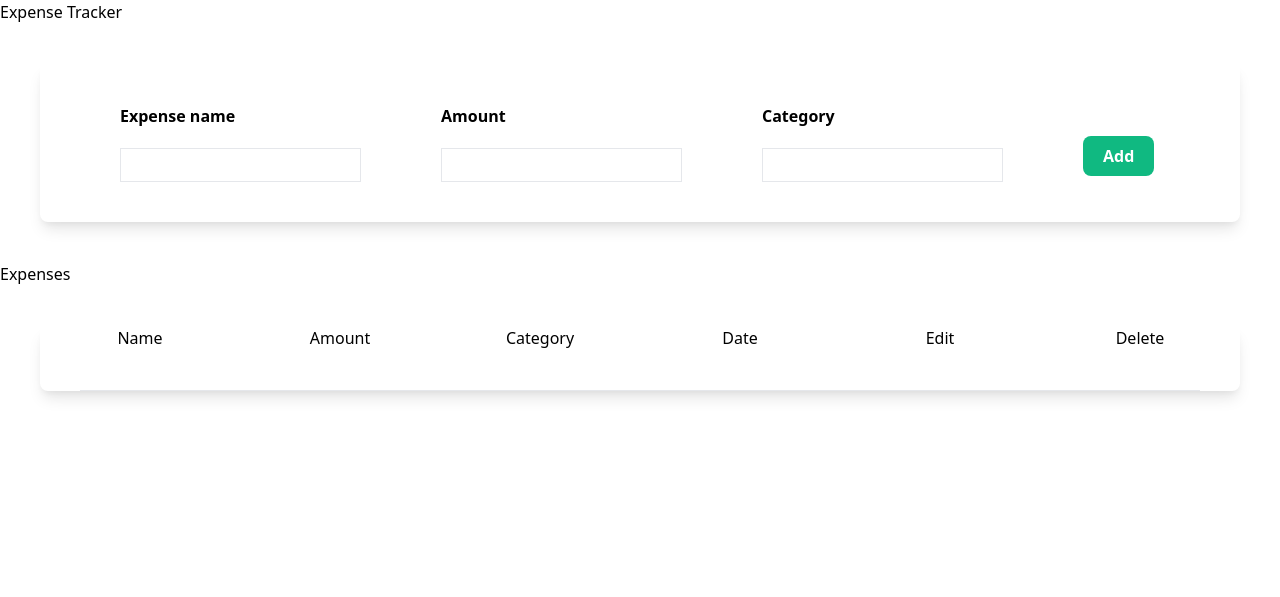
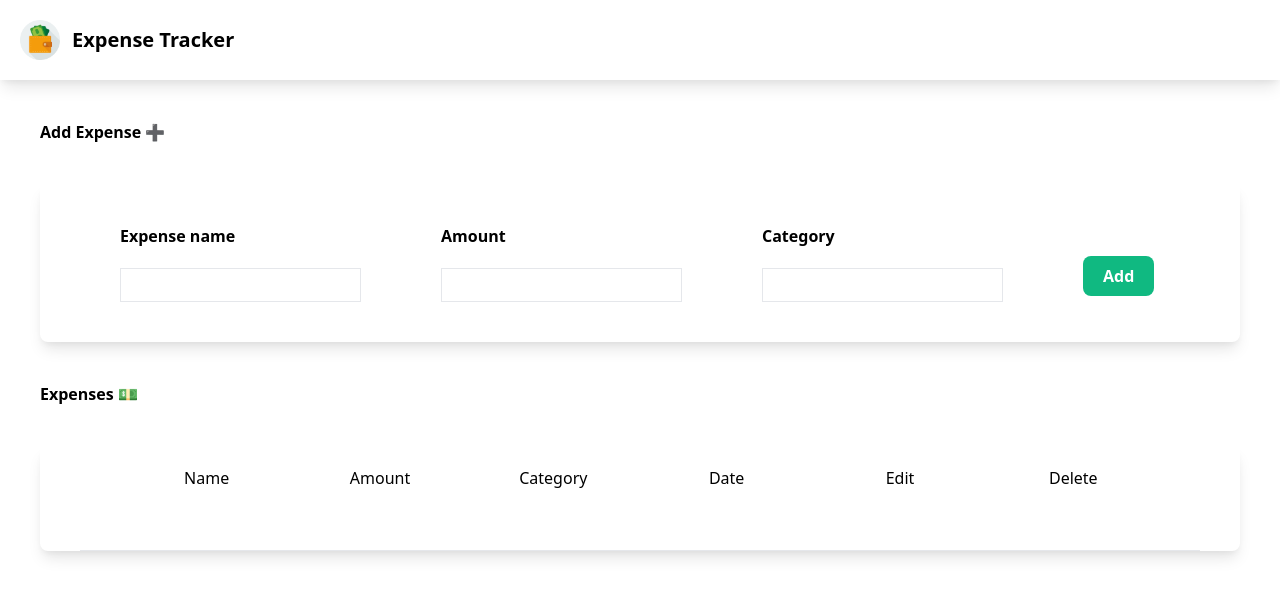
Before and after one commit to chebishev/DjangoProjectsUdemy, a Django app: page / in a window 1280 px wide. Shown: the top 597 px of the page. Run offline with Django 5.2, Linux system fonts and the light colour scheme; data that the repository does not hold is empty; style sheets or scripts are compiled from the project's sources.

Commit message:
refactor, add emojis

```diff
--- a/AdvancedExpenseTracker/expense_tracker/main_app/templates/main_app/base.html
+++ b/AdvancedExpenseTracker/expense_tracker/main_app/templates/main_app/base.html
@@ -9,6 +9,14 @@
     <title>Expense Tracker</title>
 </head>
 <body>
+    <nav class="shadow-lg p-5">
+        <div class="container flex flex-wrap justify-between items-center mx-auto">
+            <a href="#" class="flex">
+                <img class="h-10 mr-3" src="{% static 'main_app/images/wallet_icon.png' %}"/>
+                <span class="self-center text-xl font-semibold">Expense Tracker</span>
+            </a>
+        </div>
+    </nav>
     {% block content %}
     {% endblock %}
 </body>
--- a/AdvancedExpenseTracker/expense_tracker/main_app/templates/main_app/index.html
+++ b/AdvancedExpenseTracker/expense_tracker/main_app/templates/main_app/index.html
@@ -2,7 +2,8 @@
 {% load static %}
 {% block content %}
 
-<h1>Expense Tracker</h1>
+<div class="m-10 font-bold">Add Expense ➕
+</div>
 <form method="POST" class="shadow-lg m-10 rounded-lg">
     {% csrf_token %}
     <div class="form-container px-10 py-10 flex">
@@ -35,9 +36,9 @@
         </div>
     </div>
 </form>
-<div>Expenses</div>
+<div class="m-10 font-bold">Expenses 💵</div>
 <div class="shadow-lg m-10 rounded-lg">
-    <div class="expense-header flex flex-wrap space-x-40">
+    <div class="expense-header flex flex-wrap space-x-40 px-20 py-5">
         <span>Name</span>
         <span>Amount</span>
         <span>Category</span>
@@ -52,11 +53,11 @@
         <span class="font-bold">${{ expense.amount }}</span>
         <span class="font-bold">{{ expense.category }}</span>
         <span class="font-bold">{{ expense.date }}</span>
-        <span class="font-bold"><a href="{% url 'edit' expense.id %}"><img class="h-5" src="{% static 'main_app/edit_icon.png' %}"></a></span>
-        <span class="font-bold">
+        <span class="pl-24"><a href="{% url 'edit' expense.id %}"><img class="h-5" src="{% static 'main_app/images/edit_icon.png' %}"></a></span>
+        <span class="pl-22">
             <form method="POST" action="{% url 'delete' expense.id %}">
                 {% csrf_token %}
-                <button type="submit" name="delete"><img class="h-5" src="{% static 'main_app/delete_icon.png' %}"></button>
+                <button type="submit" name="delete"><img class="h-5" src="{% static 'main_app/images/delete_icon.png' %}"></button>
             </form>
         </span>
     </div>
```
Also changed, not shown: AdvancedExpenseTracker/expense_tracker/main_app/static/main_app/images/delete_icon.png (renamed from AdvancedExpenseTracker/expense_tracker/main_app/static/main_app/delete_icon.png), AdvancedExpenseTracker/expense_tracker/main_app/static/main_app/images/edit_icon.png (renamed from AdvancedExpenseTracker/expense_tracker/main_app/static/main_app/edit_icon.png), AdvancedExpenseTracker/expense_tracker/main_app/static/main_app/images/wallet_icon.png (added).
